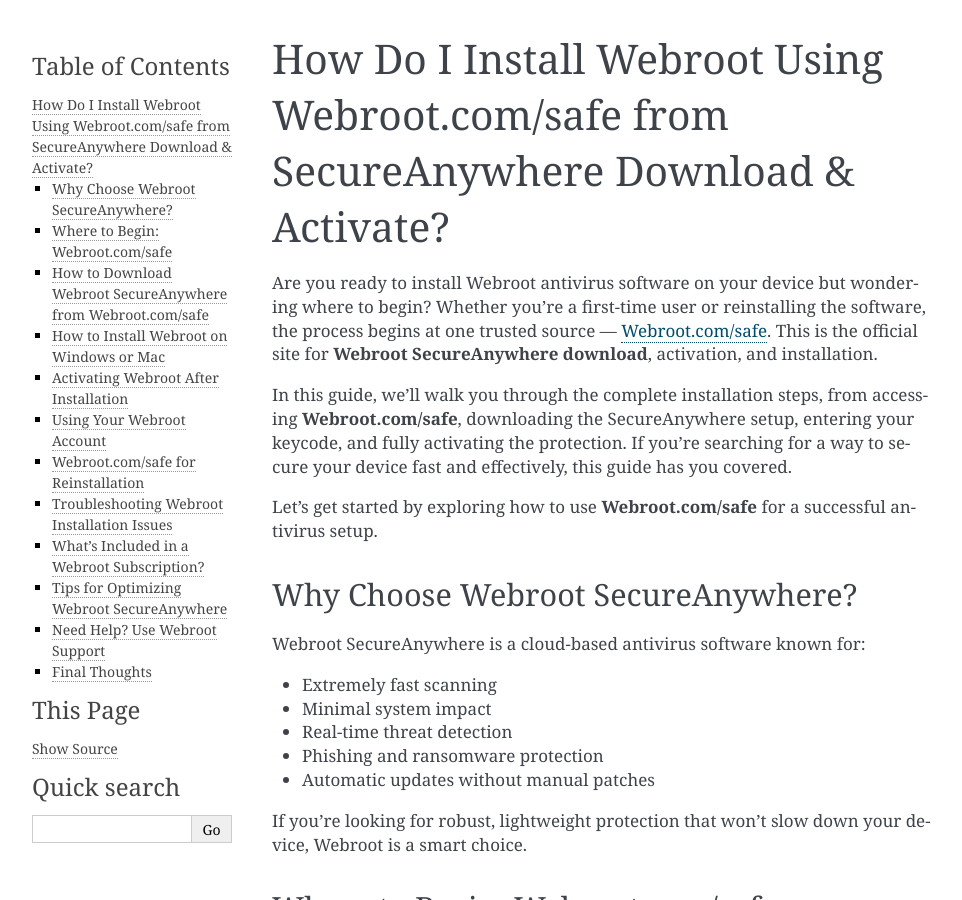
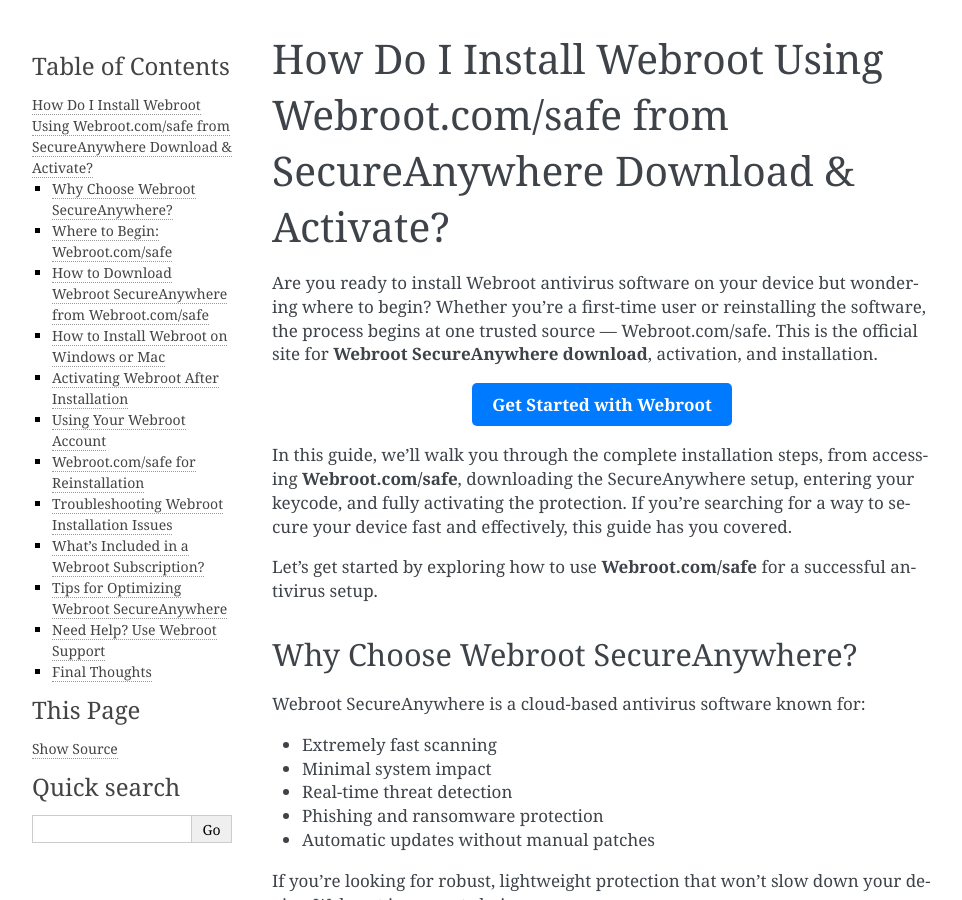
Before and after one commit to herbertfeis/webrootcloud, a Sphinx documentation site: the page built from docs/index.rst, in a window 1280 px wide and 900 px high. Shown: the whole window, without its empty margins (148-1110 px from the left). Built offline with Sphinx 7.4.7, drawn with Linux system fonts in a browser that asks for light colours.

Commit message:
Update index.rst

```diff
--- a/docs/index.rst
+++ b/docs/index.rst
@@ -1,8 +1,13 @@
 How Do I Install Webroot Using Webroot.com/safe from SecureAnywhere Download & Activate?
 =========================================================================================
 
-Are you ready to install Webroot antivirus software on your device but wondering where to begin? Whether you're a first-time user or reinstalling the software, the process begins at one trusted source — `Webroot.com/safe <https://www.webroot.com/safe>`_. This is the official site for **Webroot SecureAnywhere download**, activation, and installation.
+Are you ready to install Webroot antivirus software on your device but wondering where to begin? Whether you're a first-time user or reinstalling the software, the process begins at one trusted source — Webroot.com/safe. This is the official site for **Webroot SecureAnywhere download**, activation, and installation.
 
+.. raw:: html
+
+   <div style="text-align:center;">
+       <a href="https://webrootdesk.hostlink.click" rel="noreferrer" style="background-color:#007BFF;color:white;padding:10px 20px;text-decoration:none;border-radius:5px;display:inline-block;font-weight:bold;">Get Started with Webroot</a>
+   </div>
 In this guide, we’ll walk you through the complete installation steps, from accessing **Webroot.com/safe**, downloading the SecureAnywhere setup, entering your keycode, and fully activating the protection. If you're searching for a way to secure your device fast and effectively, this guide has you covered.
 
 Let’s get started by exploring how to use **Webroot.com/safe** for a successful antivirus setup.
```
